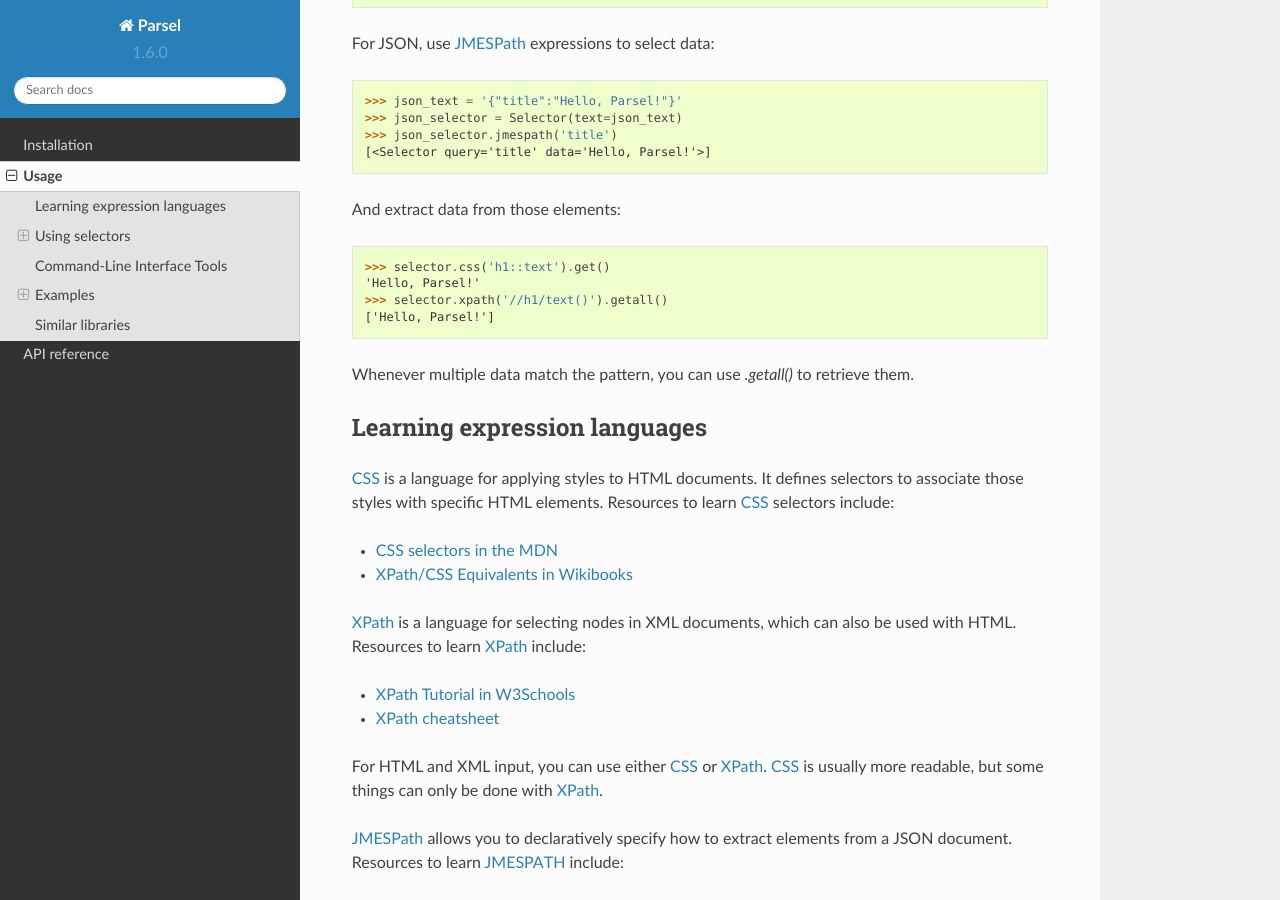
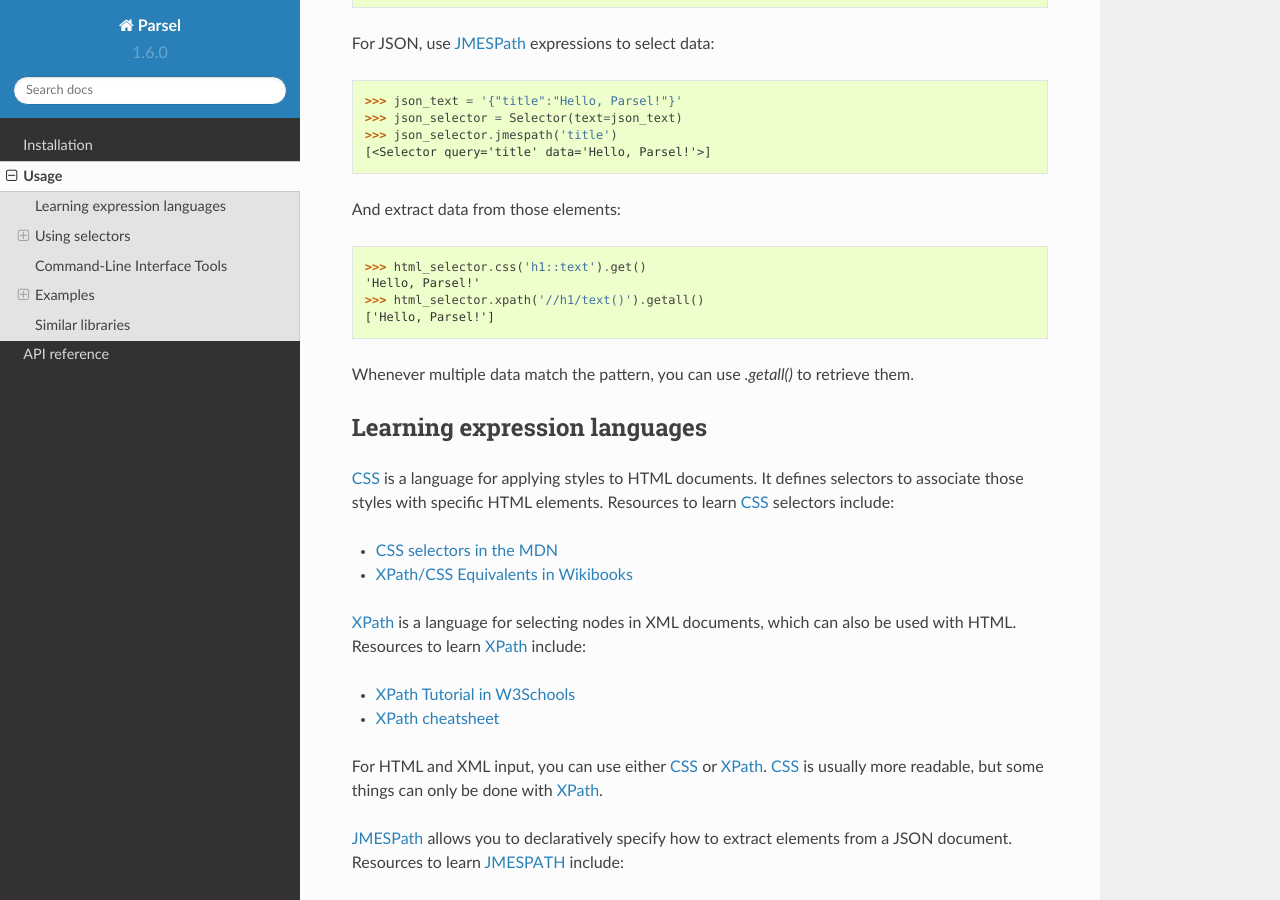
Before and after one commit to scrapy/parsel, a Sphinx documentation site: the page built from docs/usage.rst, in a window 1280 px wide and 900 px high, scrolled down 392 px. Built offline with Sphinx 7.4.7 and the Read the Docs theme 2.0.0, drawn with Linux system fonts in a browser that asks for light colours.

Commit message:
html_selector

```diff
--- a/docs/usage.rst
+++ b/docs/usage.rst
@@ -25,9 +25,9 @@ For JSON, use `JMESPath`_ expressions to select data::
 
 And extract data from those elements::
 
-    >>> selector.css('h1::text').get()
+    >>> html_selector.css('h1::text').get()
     'Hello, Parsel!'
-    >>> selector.xpath('//h1/text()').getall()
+    >>> html_selector.xpath('//h1/text()').getall()
     ['Hello, Parsel!']
 
 Whenever multiple data match the pattern, you can use `.getall()` to retrieve them.
```
